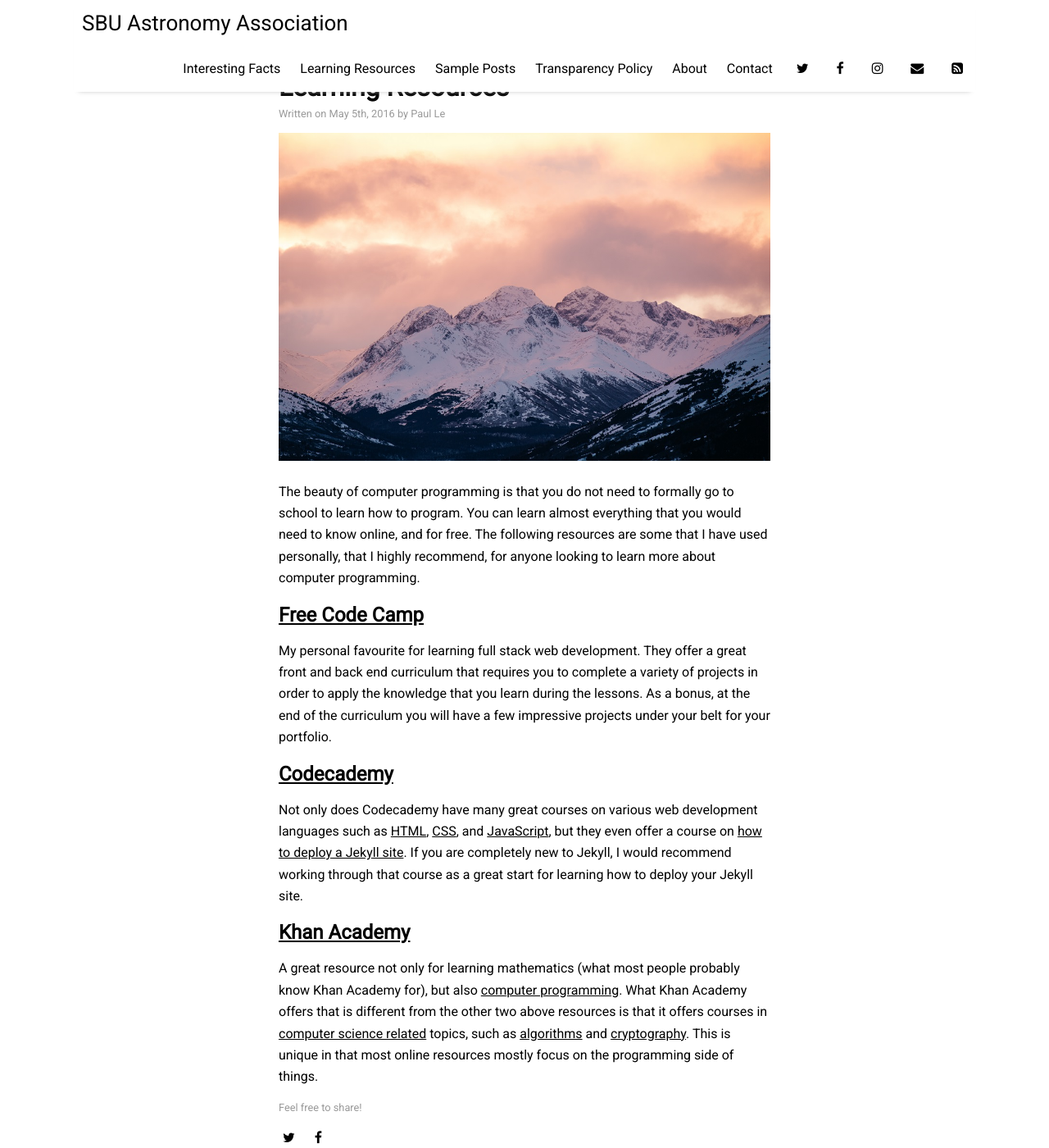
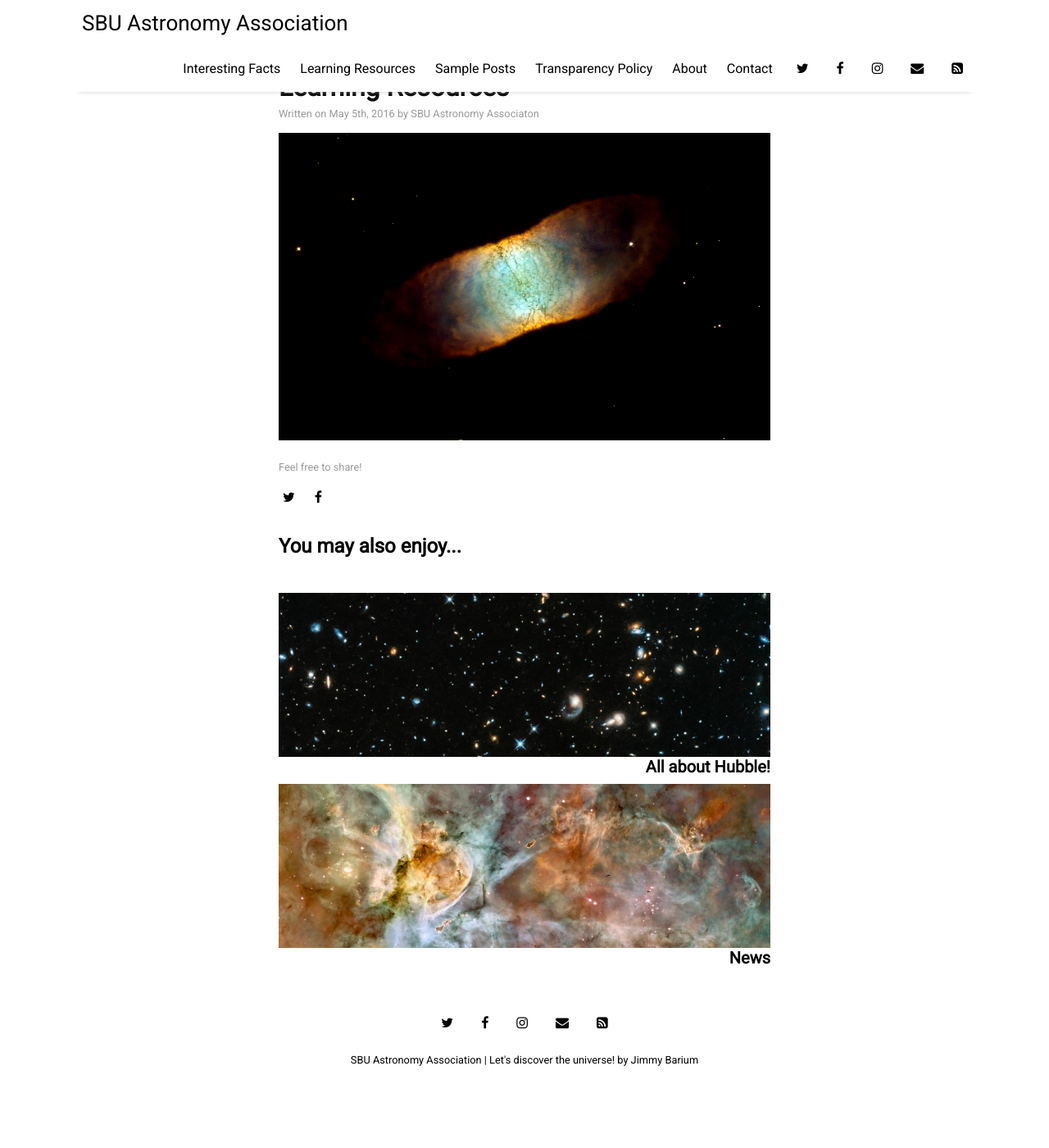
Before and after one commit to Jbarium/site, a Jekyll site: the page built from _posts/2016-05-05-learning-resources.md, in a window 1280 px wide and 1400 px high. Shown: the whole window at 82% size. Built offline with Jekyll 4.4.1, drawn with Linux system fonts in a browser that asks for light colours; nearby versions of some CDN libraries.

Commit message:
Customization

```diff
--- a/_posts/2016-05-05-learning-resources.md
+++ b/_posts/2016-05-05-learning-resources.md
@@ -1,22 +1,8 @@
 ---
 layout: post
 title: "Learning Resources"
-author: "Paul Le"
+author: "SBU Astronomy Associaton"
 categories: resources
 tags: [documentation,sample]
-image: arctic-2.jpg
+image: IC.jpg
 ---
-
-The beauty of computer programming is that you do not need to formally go to school to learn how to program. You can learn almost everything that you would need to know online, and for free. The following resources are some that I have used personally, that I highly recommend, for anyone looking to learn more about computer programming.
-
-## [Free Code Camp](https://www.freecodecamp.org/)
-
-My personal favourite for learning full stack web development. They offer a great front and back end curriculum that requires you to complete a variety of projects in order to apply the knowledge that you learn during the lessons. As a bonus, at the end of the curriculum you will have a few impressive projects under your belt for your portfolio.
-
-## [Codecademy](https://www.codecademy.com/)
-
-Not only does Codecademy have many great courses on various web development languages such as [HTML](https://www.codecademy.com/learn/learn-html), [CSS](https://www.codecademy.com/learn/learn-css), and [JavaScript](https://www.codecademy.com/learn/introduction-to-javascript), but they even offer a course on [how to deploy a Jekyll site](https://www.codecademy.com/learn/deploy-a-website). If you are completely new to Jekyll, I would recommend working through that course as a great start for learning how to deploy your Jekyll site.
-
-## [Khan Academy](https://www.khanacademy.org/)
-
-A great resource not only for learning mathematics (what most people probably know Khan Academy for), but also [computer programming](https://www.khanacademy.org/computing/computer-programming). What Khan Academy offers that is different from the other two above resources is that it offers courses in [computer science related](https://www.khanacademy.org/computing/computer-science) topics, such as [algorithms](https://www.khanacademy.org/computing/computer-science/algorithms) and [cryptography](https://www.khanacademy.org/computing/computer-science/cryptography). This is unique in that most online resources mostly focus on the programming side of things.
```
Also changed, not shown: _posts/2016-04-04-about-the-author.md (+2 -2 lines), assets/img/IC.jpg (added), assets/img/arctic-1.jpg (deleted), assets/img/arctic-2.jpg (deleted), assets/img/city-1.jpg (deleted), assets/img/cuba-1.jpg (deleted), assets/img/cuba-2.jpg (deleted), assets/img/rainbow.jpg (added).
